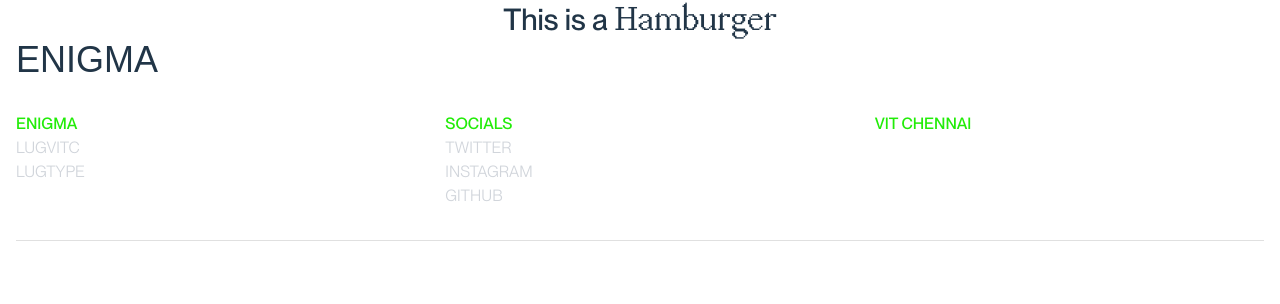
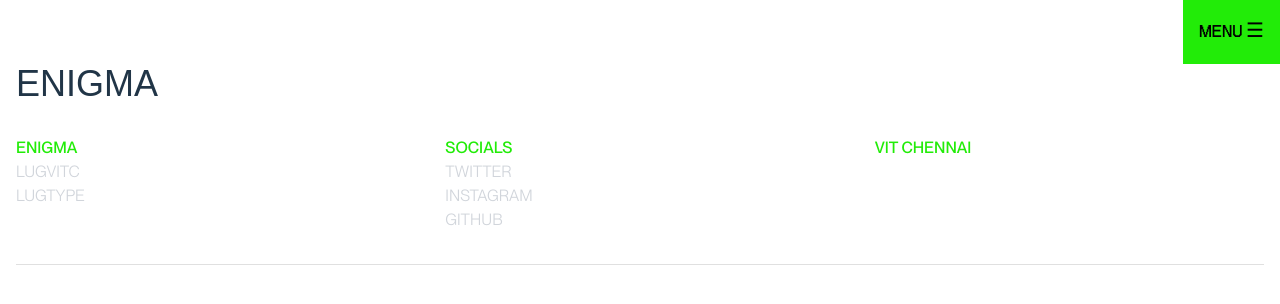
Before and after one commit to ppmpreetham/password24-frontend, a React app in the folder enigma/: page / in a window 1280 px wide. Shown: the top 304 px of the page. Built offline with nearby package versions, Linux system fonts and the light colour scheme; a web font is replaced by a local one.

Commit message:
added the hamburger

```diff
--- a/enigma/package.json
+++ b/enigma/package.json
@@ -10,6 +10,7 @@
     "preview": "vite preview"
   },
   "dependencies": {
+    "@gsap/react": "^2.1.1",
     "react": "^18.3.1",
     "react-dom": "^18.3.1"
   },
--- a/enigma/src/components/hamburger.jsx
+++ b/enigma/src/components/hamburger.jsx
@@ -1,8 +1,29 @@
+import React, { useState } from 'react';
+
 export default function Hamburger() {
+    const [isOpen, setIsOpen] = useState(false);
+
+    const toggleMenu = () => {
+        setIsOpen(!isOpen);
+    };
+
     return (
-        <div>
-            <span className="text-3xl font-montreal-medium">This is a </span>
-            <span className="font-mondwest text-4xl">Hamburger</span>
+        <div className="flex justify-end">
+            <div className={`flex flex-col justify-end text-black bg-enigma-green font-neuebit uppercase ${isOpen ? 'w-1/5' : 'w-auto'}`}>
+                <div className="hamburger-icon cursor-pointer text-2xl select-none text-right p-4" onClick={toggleMenu}>
+                    Menu <span className="text-xl">&#9776;</span> {/* Hamburger icon :D */}
+                </div>
+                {isOpen && (
+                    <div className="menu text-right text-3xl p-4">
+                        <ul>
+                            <li><a className="text-black hover:bg-white hover:text-black" href="#home">Home</a></li>
+                            <li><a className="text-black hover:bg-white hover:text-black" href="#about">About</a></li>
+                            <li><a className="text-black hover:bg-white hover:text-black" href="#services">Services</a></li>
+                            <li><a className="text-black hover:bg-white hover:text-black" href="#contact">Contact</a></li>
+                        </ul>
+                    </div>
+                )}
+            </div>
         </div>
-    )
+    );
 }
```
Also changed, not shown: 1 other file.
